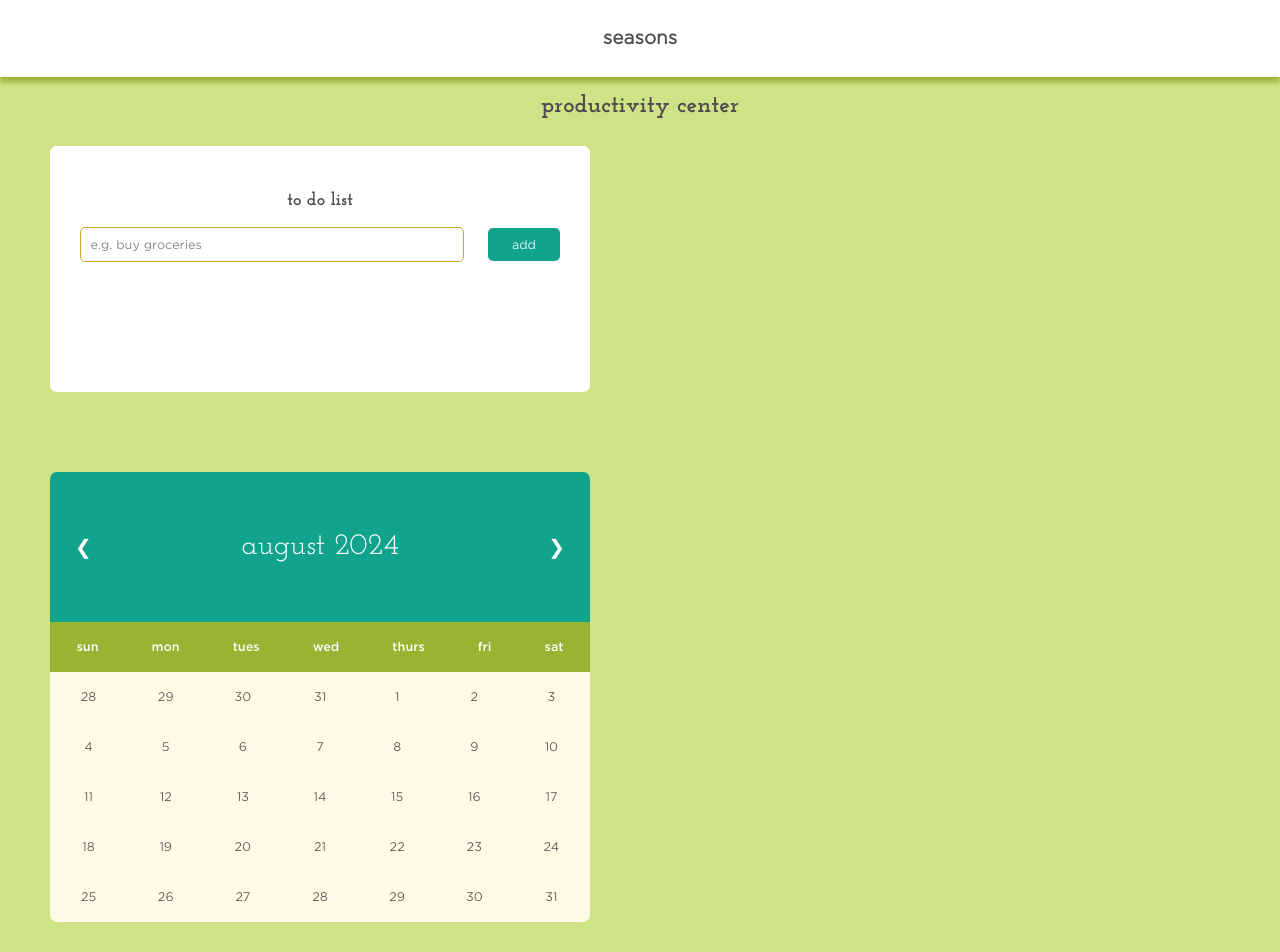
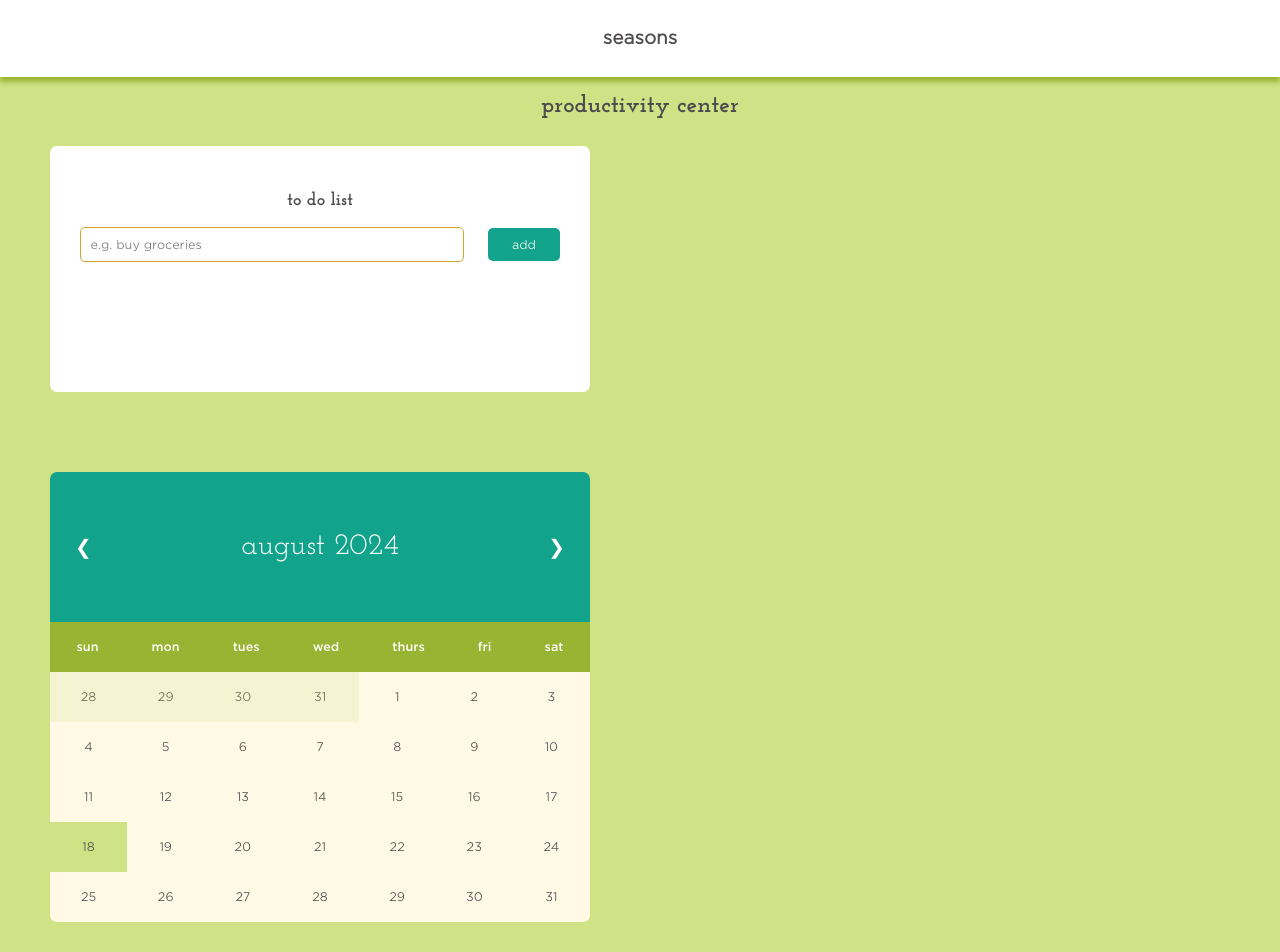
Before and after one commit to crtang/seasons, a React (Create React App) app: page / in a window 1280 px wide. Shown: the top 952 px of the page. Built offline with nearby package versions, Linux system fonts and the light colour scheme; the HTML template or start-up script is replaced by a standard one.

Commit message:
Added opacity for days not of current month and a background for today's date

```diff
--- a/src/Calendar/CalendarBody/index.js
+++ b/src/Calendar/CalendarBody/index.js
@@ -42,7 +42,7 @@ const CalendarHeader = (props) => {
       key: day,
       number: firstDayOfMonth.getDate(),
       month: firstDayOfMonth.getMonth(),
-      currentMonth: (firstDayOfMonth.getMonth() === props.day.getMonth())
+      currentMonth: (firstDayOfMonth.getMonth())
     }
 
     currentDays.push(calendarDay);
@@ -88,7 +88,7 @@ const CalendarHeader = (props) => {
                           className={
                             "item days" +
                             (day.currentMonth === props.month ? " month" : "") +
-                            (day.number === props.day.getDate() ? " selected" : "") +
+                            (day.number === props.day.getDate() && day.currentMonth === props.day.getMonth() ? " selected" : "") +
                             (week === numOfWeeks.length && day.key === (week - 1) * 7 ? " last-first" : "") +
                             (week === numOfWeeks.length && day.key === (week * 7 - 1) ? " last-last" : "")
                           }
--- a/src/index.css
+++ b/src/index.css
@@ -379,6 +379,10 @@ svg path:hover {
   background-color: #fff9e5;
 }
 
+.days:not(.month) {
+  opacity: 0.8;
+}
+
 .days > p {
   margin: 0;
 }
@@ -390,6 +394,12 @@ svg path:hover {
 .last-last {
   border-radius: 0 0 7px 0;
 }
+
+.selected {
+  background-color: var(--color-4)
+}
+
+
 
 /*************/
 /* SVG CLOCK */
```
